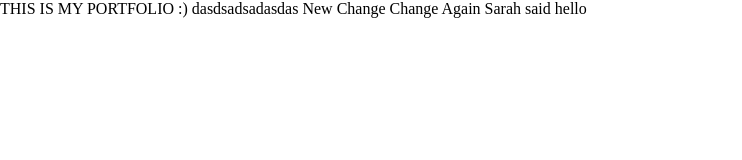
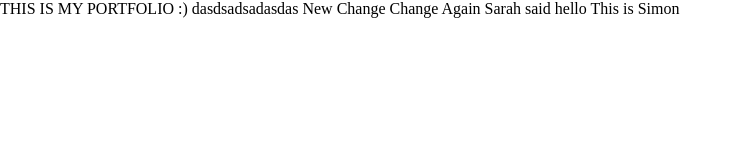
Before and after one commit to smtsuchi/padawans115_week1_day1_hw, a plain HTML site: page index.html in a window 1280 px wide. Shown: the whole page, without its empty margins (0-742 px from the left). Drawn offline with Linux system fonts and the light colour scheme.

Commit message:
adding simon's commit

```diff
--- a/index.html
+++ b/index.html
@@ -12,5 +12,6 @@
     New Change
     Change Again
     Sarah said hello
+    This is Simon
 </body>
 </html>
```
